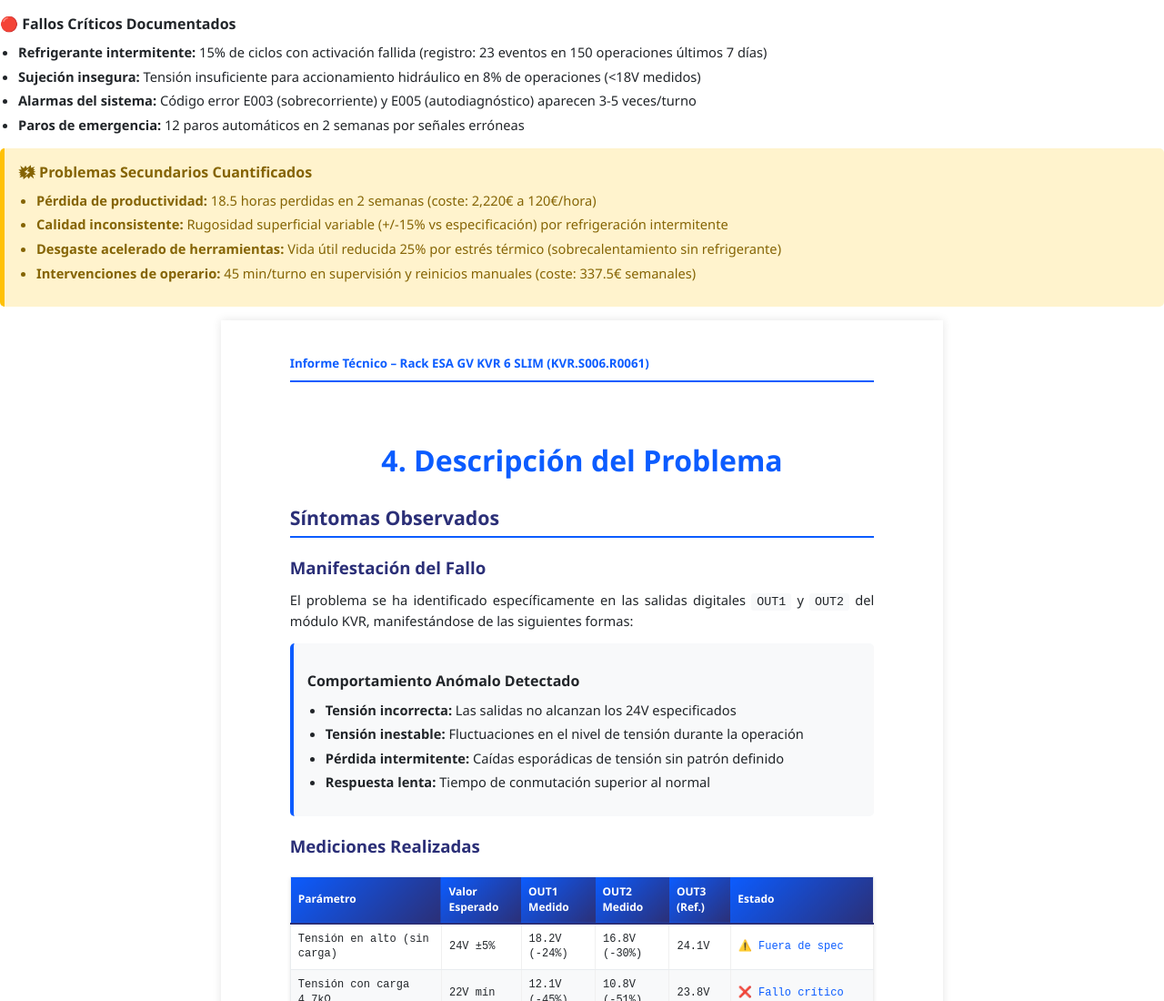
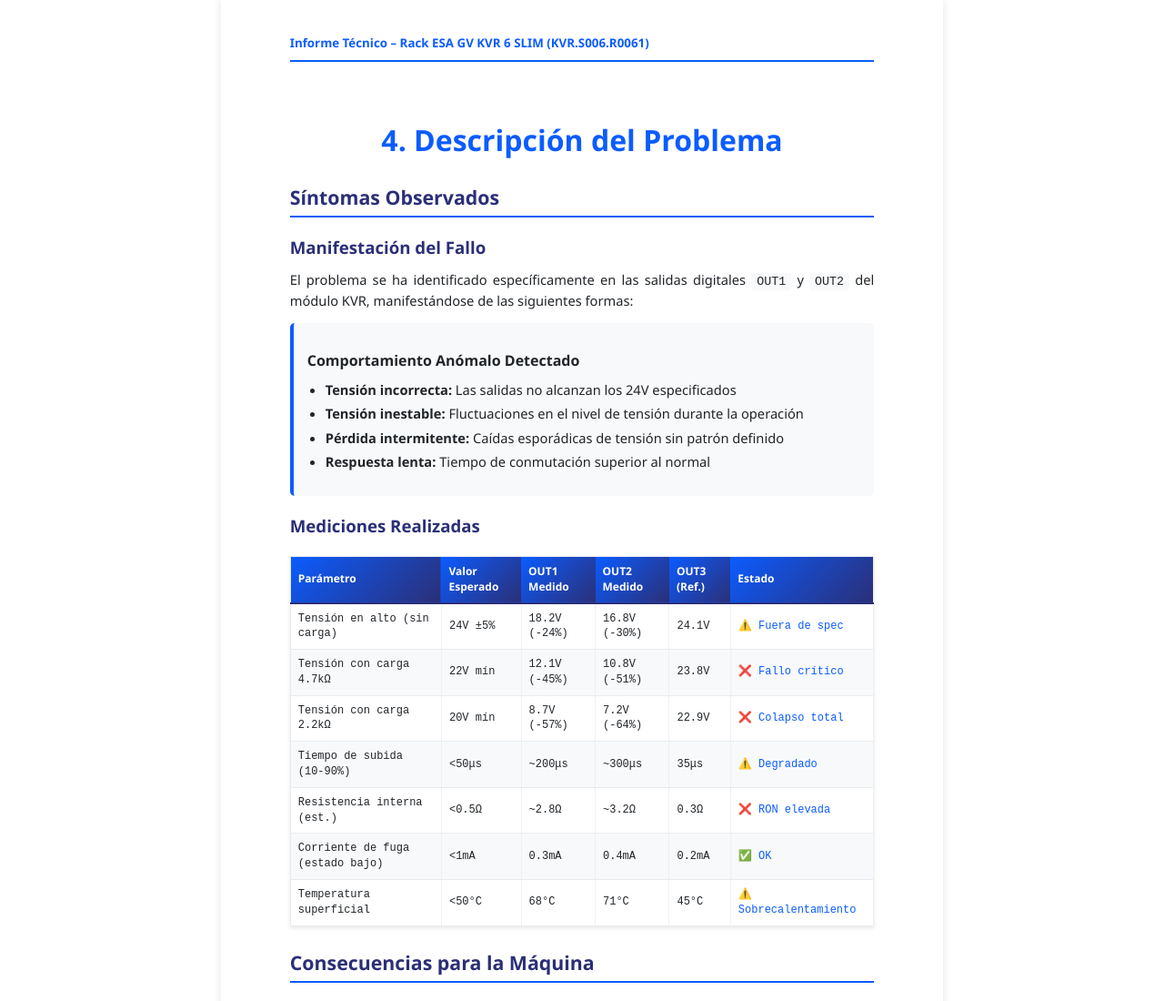
Before and after one commit to Wasty-mdc/pdf_empresa, a website: page informe/paginas/06_descripcion_problema.html in a window 1280 px wide. Shown: the top 1100 px of the page at 91% size. Drawn offline with Linux system fonts and the light colour scheme.

Commit message:
🔧 Clean HTML head structure in page 06_descripcion_problema.html
- Remove duplicated content blocks that were misplaced in <head> section
- Fix corrupted meta viewport tag
- Restore proper HTML document structure
- Content that was mixed in head is already present in correct location in body

```diff
--- a/informe/paginas/06_descripcion_problema.html
+++ b/informe/paginas/06_descripcion_problema.html
@@ -2,25 +2,7 @@
 <html lang="es">
 <head>
     <meta charset="UTF-8">
-    <meta name="v            <div class="escenario escenario-rojo">
-                <h4>🔴 Fallos Críticos Documentados</h4>
-                <ul>
-                    <li><strong>Refrigerante intermitente:</strong> 15% de ciclos con activación fallida (registro: 23 eventos en 150 operaciones últimos 7 días)</li>
-                    <li><strong>Sujeción insegura:</strong> Tensión insuficiente para accionamiento hidráulico en 8% de operaciones (&lt;18V medidos)</li>
-                    <li><strong>Alarmas del sistema:</strong> Código error E003 (sobrecorriente) y E005 (autodiagnóstico) aparecen 3-5 veces/turno</li>
-                    <li><strong>Paros de emergencia:</strong> 12 paros automáticos en 2 semanas por señales erróneas</li>
-                </ul>
-            </div>
-
-            <div class="escenario escenario-amarillo">
-                <h4>🗱 Problemas Secundarios Cuantificados</h4>
-                <ul>
-                    <li><strong>Pérdida de productividad:</strong> 18.5 horas perdidas en 2 semanas (coste: 2,220€ a 120€/hora)</li>
-                    <li><strong>Calidad inconsistente:</strong> Rugosidad superficial variable (+/-15% vs especificación) por refrigeración intermitente</li>
-                    <li><strong>Desgaste acelerado de herramientas:</strong> Vida útil reducida 25% por estrés térmico (sobrecalentamiento sin refrigerante)</li>
-                    <li><strong>Intervenciones de operario:</strong> 45 min/turno en supervisión y reinicios manuales (coste: 337.5€ semanales)</li>
-                </ul>
-            </div>
+    <meta name="viewport" content="width=device-width, initial-scale=1.0">
     <title>Descripción del Problema - Informe Técnico Rack ESA GV</title>
     <link rel="stylesheet" href="../assets/styles.css">
 </head>
```
